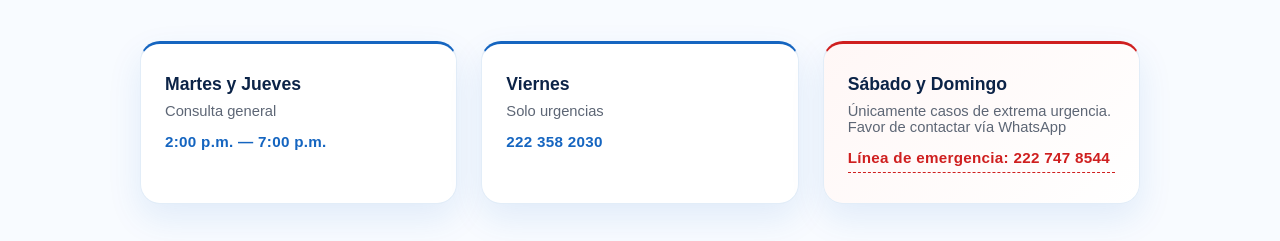
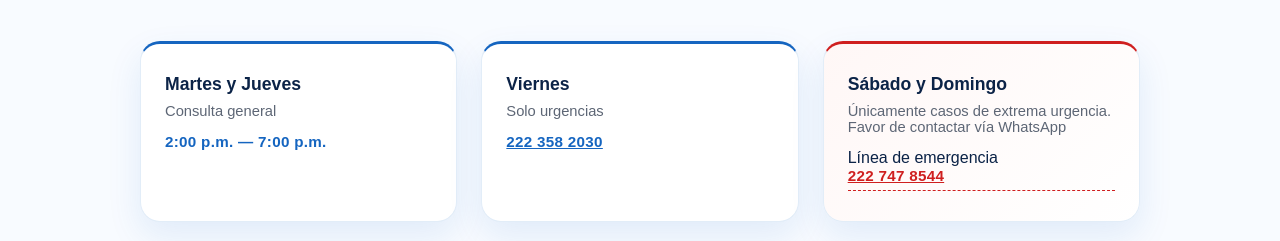
Before and after one commit to xfenelon/cardiologo-web, a React (Vite) app: page / in a window 1280 px wide. Shown: the part 6080-6321 px from the top of the page. Built offline with nearby package versions, Linux system fonts and the light colour scheme.

Commit message:
Update App.jsx

```diff
--- a/src/App.jsx
+++ b/src/App.jsx
@@ -339,14 +339,14 @@ function App() {
           <div className="horario-card">
             <h3>Viernes</h3>
             <p>Solo urgencias</p>
-            <span className="horario-hora">222 358 2030</span>
-
+            <a className="horario-hora" href="tel:2223582030">222 358 2030</a>
           </div>
 
           <div className="horario-card horario-emergencia">
             <h3>Sábado y Domingo</h3>
-            <p>Únicamente casos de extrema urgencia. Favor de contactar vía WhatsApp </p>
-            <span className="horario-hora">Línea de emergencia: 222 747 8544 </span>
+            <p>Únicamente casos de extrema urgencia. Favor de contactar vía WhatsApp</p>
+            <span className="horario-etiqueta">Línea de emergencia</span>
+            <a className="horario-hora" href="tel:2227478544">222 747 8544</a>
           </div>
         </div>
       </section>
```
